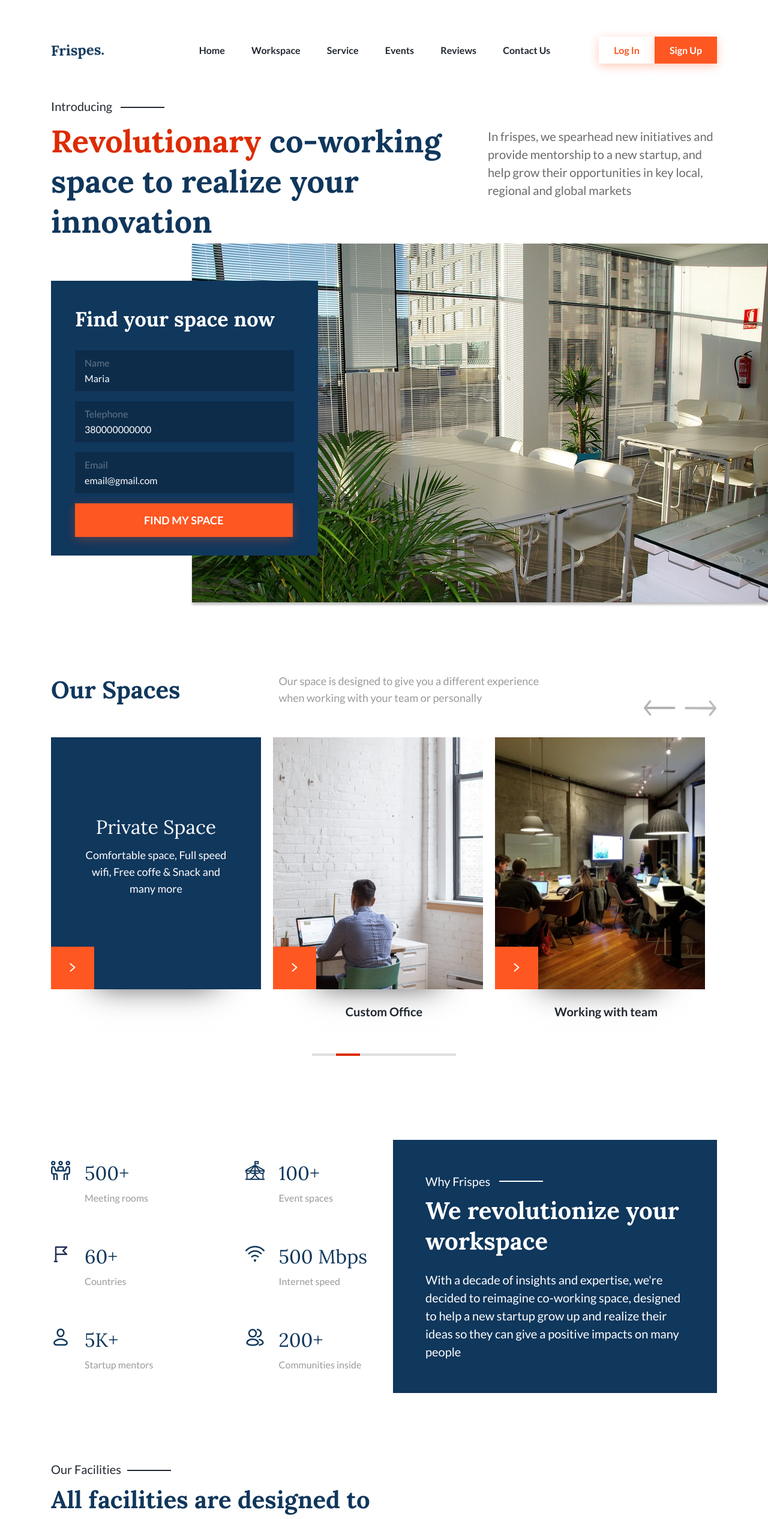
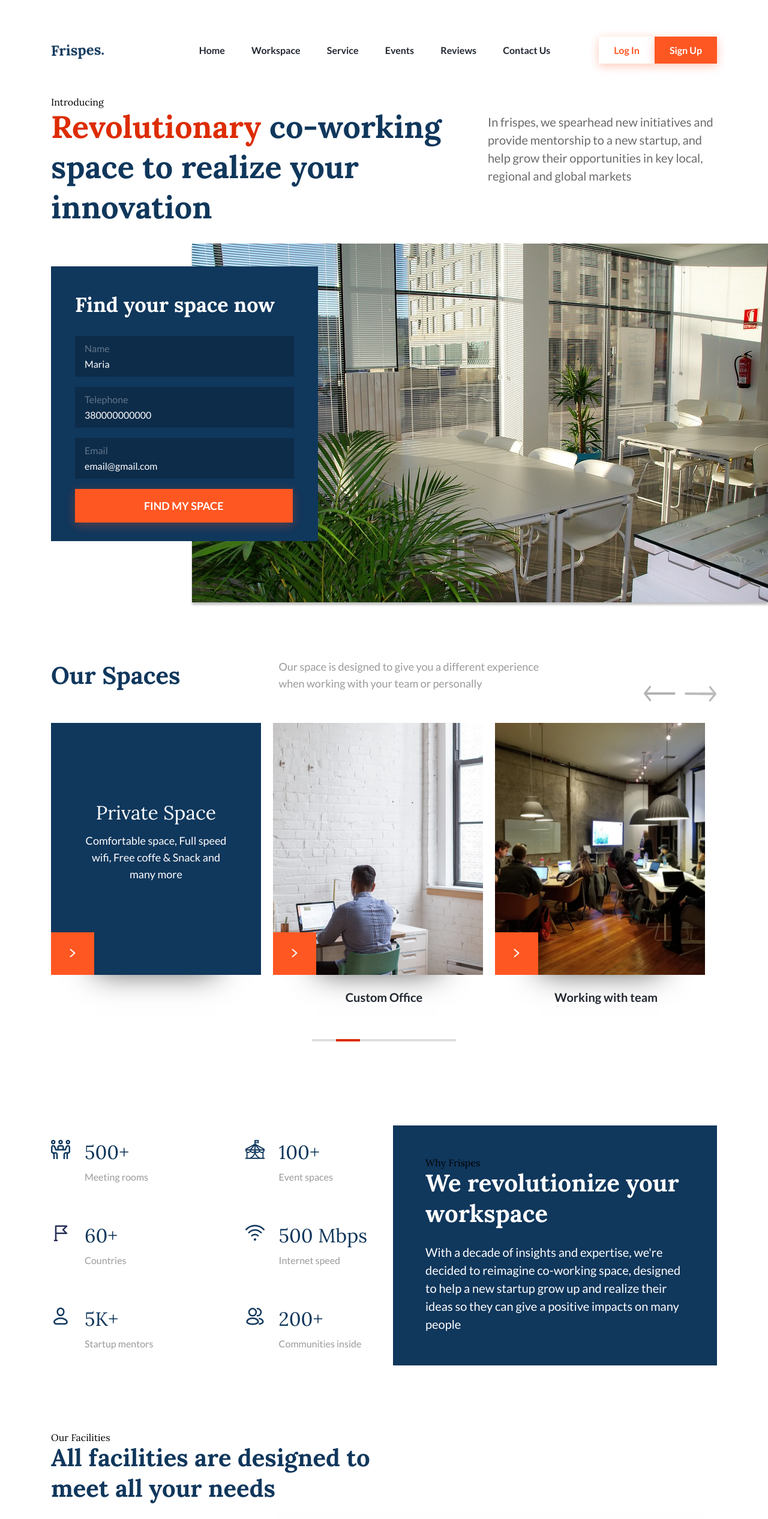
Before and after one commit to Valerii-Hyrchenko/homework, a plain HTML site: page general_project_2/index.html in a window 1280 px wide. Shown: the top 2532 px of the page at 60% size. Drawn offline with nearby package versions, Linux system fonts and the light colour scheme.

Commit message:
Add files via upload

```diff
--- a/general_project_2/index.html
+++ b/general_project_2/index.html
@@ -82,11 +82,11 @@
         </div>
     </header>
     <section class="revolutionary">
-        <div class="revolutionary__pretitle container">
-            <p class="revolutionary__pretitle-text">
+        <div class="pretitle-style revolutionary-pretitle container">
+            <p>
                 Introducing
             </p>
-            <div class="revolutionary__pretitle-line"></div>
+            <div></div>
         </div>
         <div class="revolutionary__content container wow slideInRight">
             <h1 class="revolutionary__content-title">
@@ -386,7 +386,7 @@
         </div>
         <div class="workspace__information">
             <div class="workspace__information-container">
-                <div class="workspace__information-pretitle">
+                <div class="pretitle-style">
                     <p>
                         Why Frispes
                     </p>
@@ -398,12 +398,11 @@
         </div>
     </section>
     <section class="facilities container">
-        <!--reused from section class="revolutionary"-->
-        <div class="revolutionary__pretitle">
-            <p class="revolutionary__pretitle-text">
+        <div class="pretitle-style facilities-pretitle">
+            <p>
                 Our Facilities
             </p>
-            <div class="revolutionary__pretitle-line facilities-pretitle-line"></div>
+            <div></div>
         </div>
         <h2 class="facilities-title title-style">
             All facilities are designed to meet all your needs
@@ -457,7 +456,7 @@
     </section>
     <section class="space-gallery">
         <!--reused from section class="workspace"-->
-        <div class="workspace__information-pretitle space-gallery-pretitle">
+        <div class="pretitle-style space-gallery-pretitle">
             <p>
                 Frispes gallery
             </p>
@@ -523,7 +522,7 @@
     </section>
     <section class="feedback container">
         <!--reused from section class="workspace"-->
-        <div class="workspace__information-pretitle feedback-pretitle">
+        <div class="pretitle-style feedback-pretitle">
             <p>
                 Reviews
             </p>
@@ -719,7 +718,7 @@
         <div class="ready-flex container">
             <div>
                 <!--reused from section class="workspace"-->
-                <div class="workspace__information-pretitle">
+                <div class="pretitle-style">
                     <p>
                         Became a member
                     </p>
```
